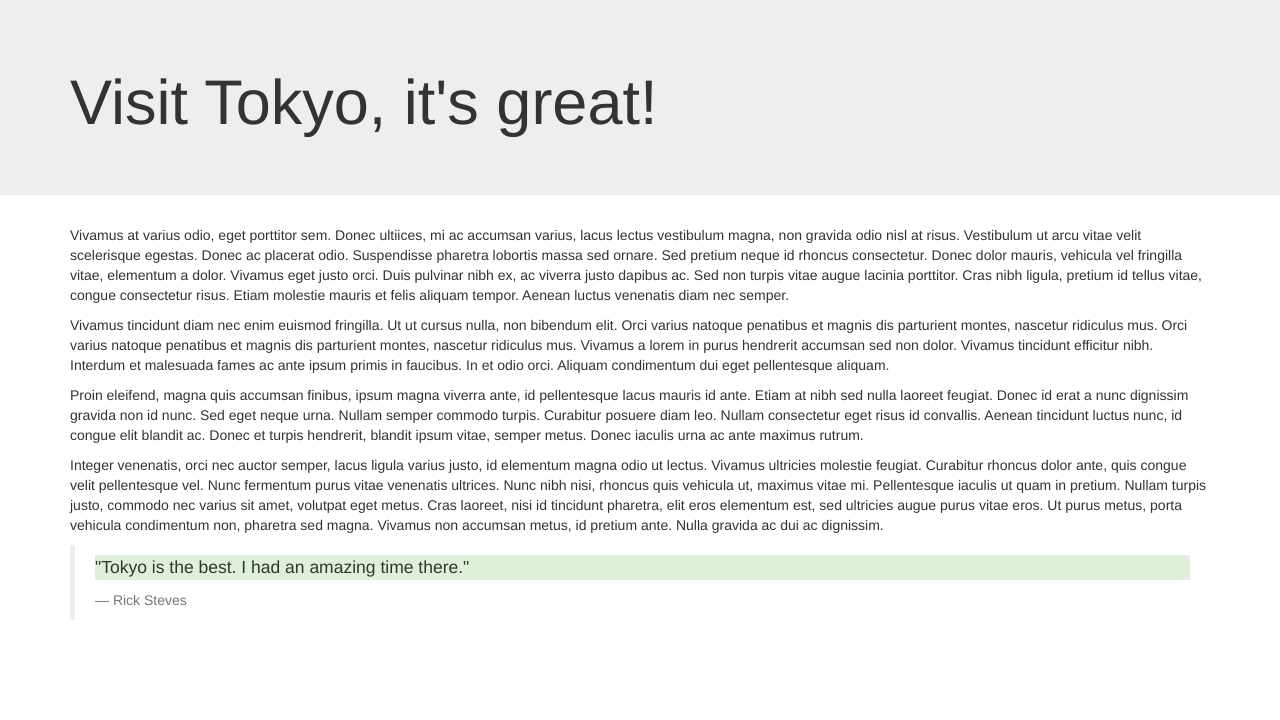
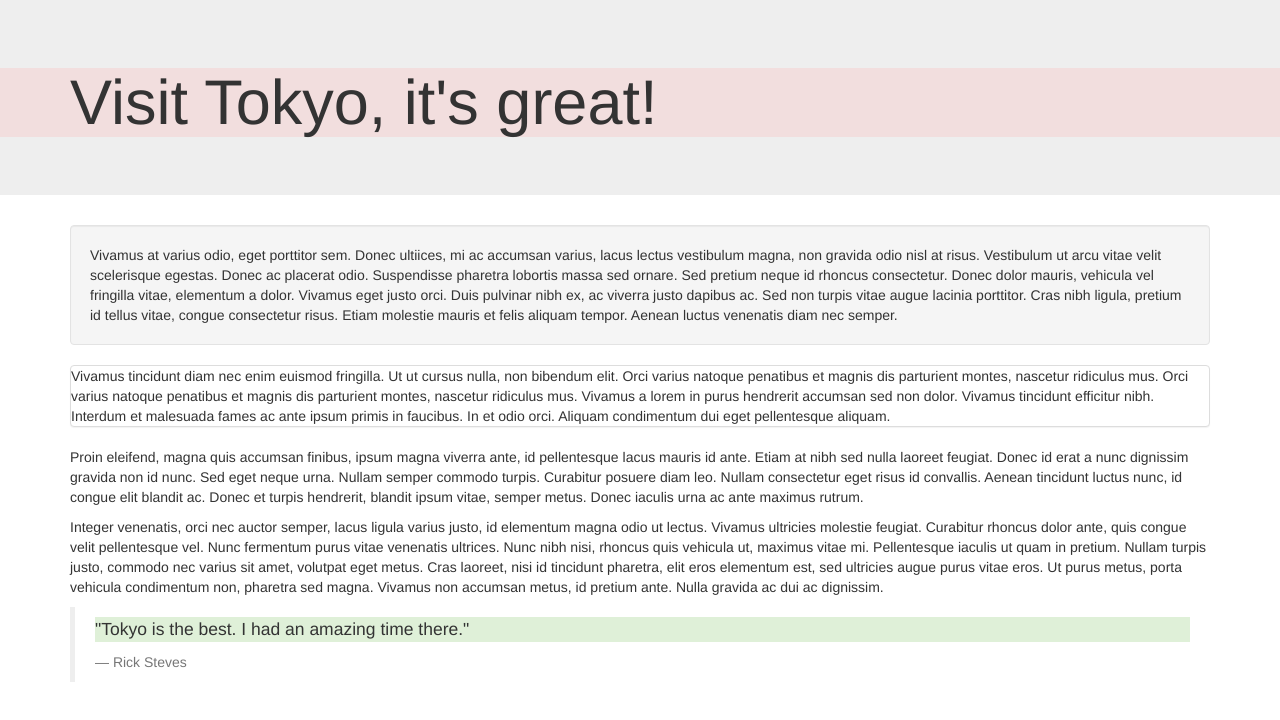
Before and after one commit to JamesCOz/travel-project, a plain HTML site: page index.html in a window 1280 px wide. Drawn offline with nearby package versions, Linux system fonts and the light colour scheme.

Commit message:
add color,helper classes.

```diff
--- a/index.html
+++ b/index.html
@@ -7,13 +7,13 @@
   </head>
   <body>
     <div class="jumbotron">
-    <h1><div class="container">Visit Tokyo, it's great!</h1>
+    <h1 class="bg-danger"><div class="container">Visit Tokyo, it's great!</h1>
   </div>
       <div class="container">
-    <p>Vivamus at varius odio, eget porttitor sem. Donec ultiices, mi ac accumsan varius, lacus lectus vestibulum magna, non gravida odio nisl at risus. Vestibulum ut arcu vitae velit scelerisque egestas. Donec ac placerat odio. Suspendisse pharetra lobortis massa sed ornare. Sed pretium neque id rhoncus consectetur. Donec dolor mauris, vehicula vel fringilla vitae, elementum a dolor. Vivamus eget justo orci. Duis pulvinar nibh ex, ac viverra justo dapibus ac. Sed non turpis vitae augue lacinia porttitor. Cras nibh ligula, pretium id tellus vitae, congue consectetur risus. Etiam molestie mauris et felis aliquam tempor. Aenean luctus venenatis diam nec semper.</P>
+    <p class="well">Vivamus at varius odio, eget porttitor sem. Donec ultiices, mi ac accumsan varius, lacus lectus vestibulum magna, non gravida odio nisl at risus. Vestibulum ut arcu vitae velit scelerisque egestas. Donec ac placerat odio. Suspendisse pharetra lobortis massa sed ornare. Sed pretium neque id rhoncus consectetur. Donec dolor mauris, vehicula vel fringilla vitae, elementum a dolor. Vivamus eget justo orci. Duis pulvinar nibh ex, ac viverra justo dapibus ac. Sed non turpis vitae augue lacinia porttitor. Cras nibh ligula, pretium id tellus vitae, congue consectetur risus. Etiam molestie mauris et felis aliquam tempor. Aenean luctus venenatis diam nec semper.</P>
 
 
-<p>Vivamus tincidunt diam nec enim euismod fringilla. Ut ut cursus nulla, non bibendum elit. Orci varius natoque penatibus et magnis dis parturient montes, nascetur ridiculus mus. Orci varius natoque penatibus et magnis dis parturient montes, nascetur ridiculus mus. Vivamus a lorem in purus hendrerit accumsan sed non dolor. Vivamus tincidunt efficitur nibh. Interdum et malesuada fames ac ante ipsum primis in faucibus. In et odio orci. Aliquam condimentum dui eget pellentesque aliquam.</p>
+<p class="panel panel-default">Vivamus tincidunt diam nec enim euismod fringilla. Ut ut cursus nulla, non bibendum elit. Orci varius natoque penatibus et magnis dis parturient montes, nascetur ridiculus mus. Orci varius natoque penatibus et magnis dis parturient montes, nascetur ridiculus mus. Vivamus a lorem in purus hendrerit accumsan sed non dolor. Vivamus tincidunt efficitur nibh. Interdum et malesuada fames ac ante ipsum primis in faucibus. In et odio orci. Aliquam condimentum dui eget pellentesque aliquam.</p>
 
 <p>Proin eleifend, magna quis accumsan finibus, ipsum magna viverra ante, id pellentesque lacus mauris id ante. Etiam at nibh sed nulla laoreet feugiat. Donec id erat a nunc dignissim gravida non id nunc. Sed eget neque urna. Nullam semper commodo turpis. Curabitur posuere diam leo. Nullam consectetur eget risus id convallis. Aenean tincidunt luctus nunc, id congue elit blandit ac. Donec et turpis hendrerit, blandit ipsum vitae, semper metus. Donec iaculis urna ac ante maximus rutrum.</p>
 
```
